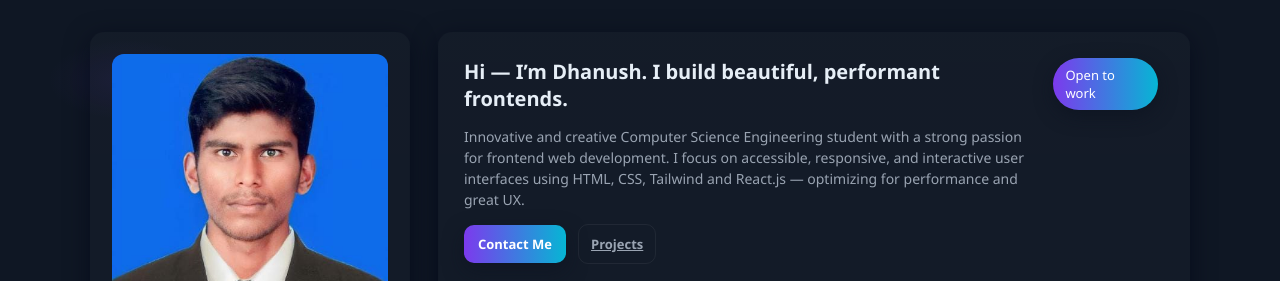
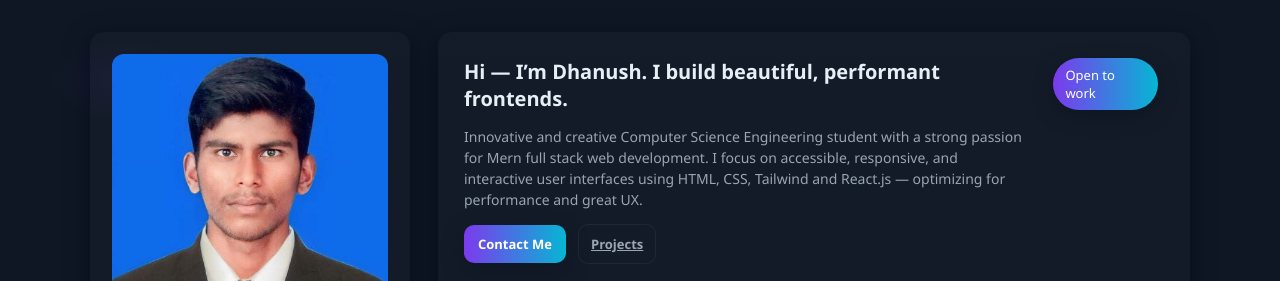
Before and after one commit to DhanushPalani31/portfolio, a plain HTML site: page index.html in a window 1280 px wide. Shown: the top 281 px of the page. Drawn offline with Linux system fonts and the light colour scheme.

Commit message:
fix:Text changes

```diff
--- a/index.html
+++ b/index.html
@@ -266,7 +266,7 @@
         <div class="hero-left">
           <h1 style="margin:0; font-size:20px">Hi — I’m Dhanush. I build beautiful, performant frontends.</h1>
           <p class="intro">
-            Innovative and creative Computer Science Engineering student with a strong passion for frontend web development.
+            Innovative and creative Computer Science Engineering student with a strong passion for Mern full stack web development.
             I focus on accessible, responsive, and interactive user interfaces using HTML, CSS, Tailwind and React.js —
             optimizing for performance and great UX.
           </p>
```
